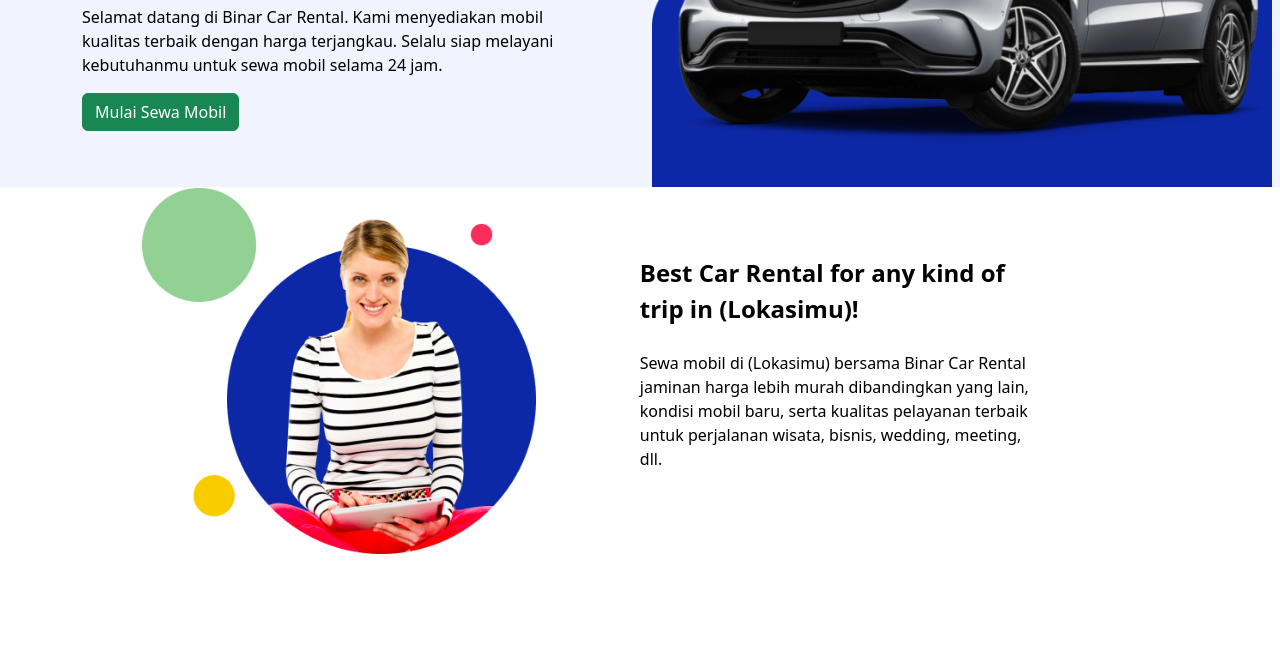
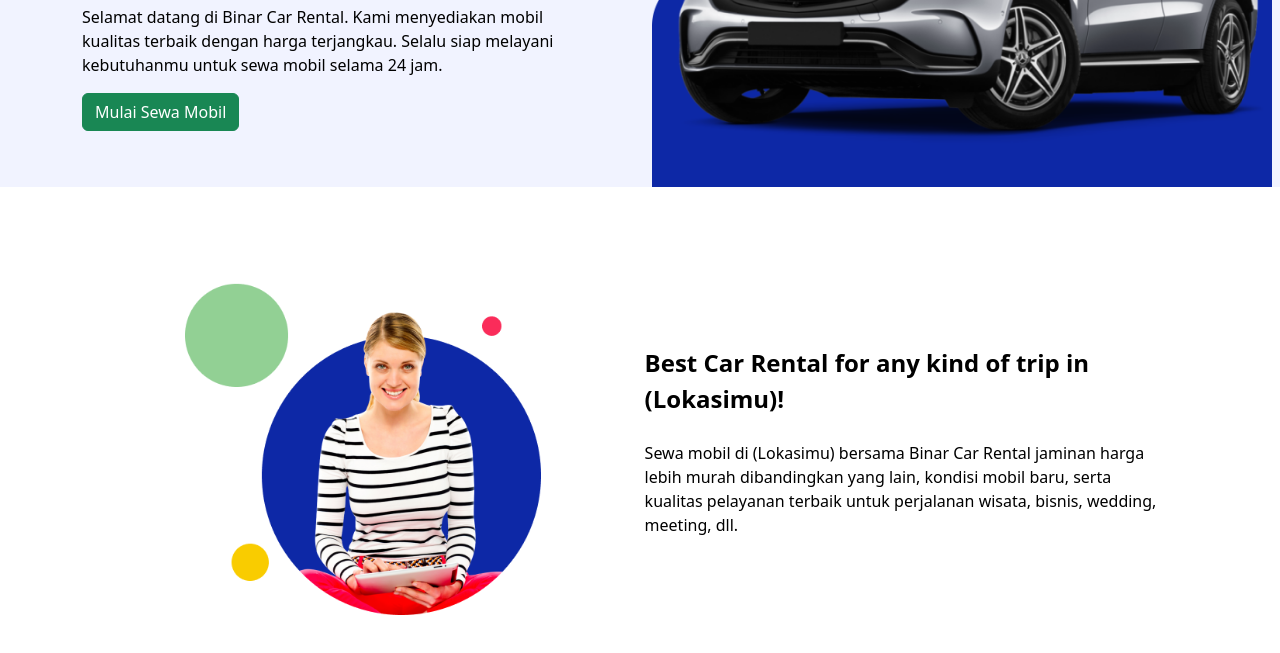
Before and after one commit to ryanlikestocode44/Binar-Challenges, a plain HTML site: page index.html in a window 1280 px wide. Shown: the part 267-920 px from the top of the page. Before the commit the page ends 821 px from the top, so only its background shows below. Drawn offline with nearby package versions, Linux system fonts and the light colour scheme.

Commit message:
made changes to index.html and style.css

```diff
--- a/index.html
+++ b/index.html
@@ -38,12 +38,12 @@
 	</header>
 	<main>
 		<section class="container">
-			<section class="row featurette d-flex align-items-center justify-content-center px-5">
+			<section class="row featurette d-flex align-items-center justify-content-center px-6">
 				<div class="col-md-7 order-md-2 text-black ms-50" style="width: 50%;">
-					<h4 class="featurette-heading fw-semibold lh-base mb-4 w-75">
+					<h4 class="featurette-heading fw-semibold lh-base mb-4">
 						Best Car Rental for any kind of trip in (Lokasimu)!
 					</h4>
-					<p style="width: 80%;" class="lead fs-6 fw-normal">Sewa mobil di (Lokasimu) bersama Binar Car Rental jaminan harga lebih murah dibandingkan yang lain, kondisi mobil baru, serta kualitas pelayanan terbaik untuk perjalanan wisata, bisnis, wedding, meeting, dll.</p>
+					<p style="width: 115%;" class="lead fs-6 fw-normal">Sewa mobil di (Lokasimu) bersama Binar Car Rental jaminan harga lebih murah dibandingkan yang lain, kondisi mobil baru, serta kualitas pelayanan terbaik untuk perjalanan wisata, bisnis, wedding, meeting, dll.</p>
 					<!-- <ul class="list-group">
 						<li class="list-group-item">
 							<p>Sewa Mobil Dengan Supir di Bali 12 Jam</p>
--- a/style.css
+++ b/style.css
@@ -13,3 +13,7 @@
 .ms-50 {
     margin-left: 5rem;
 }
+
+.px-6 {
+    padding: 6em;
+}
```
